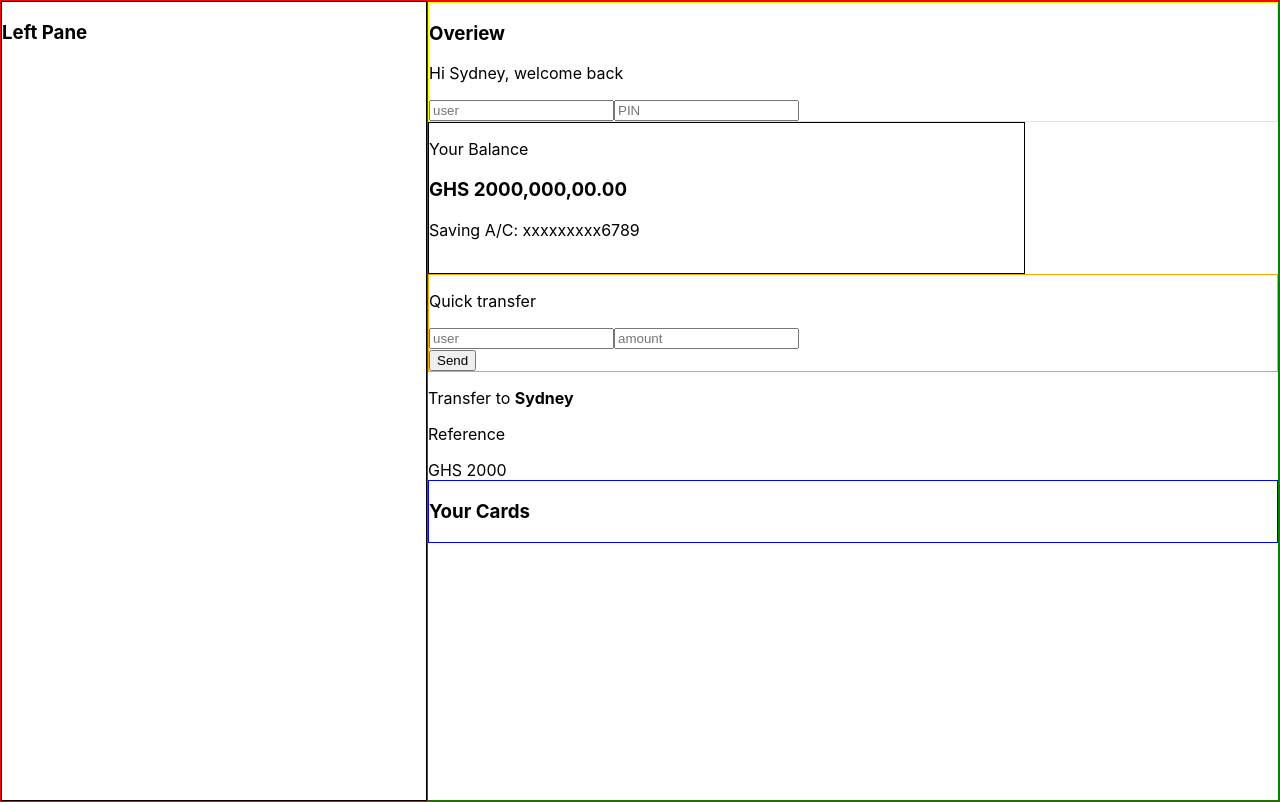
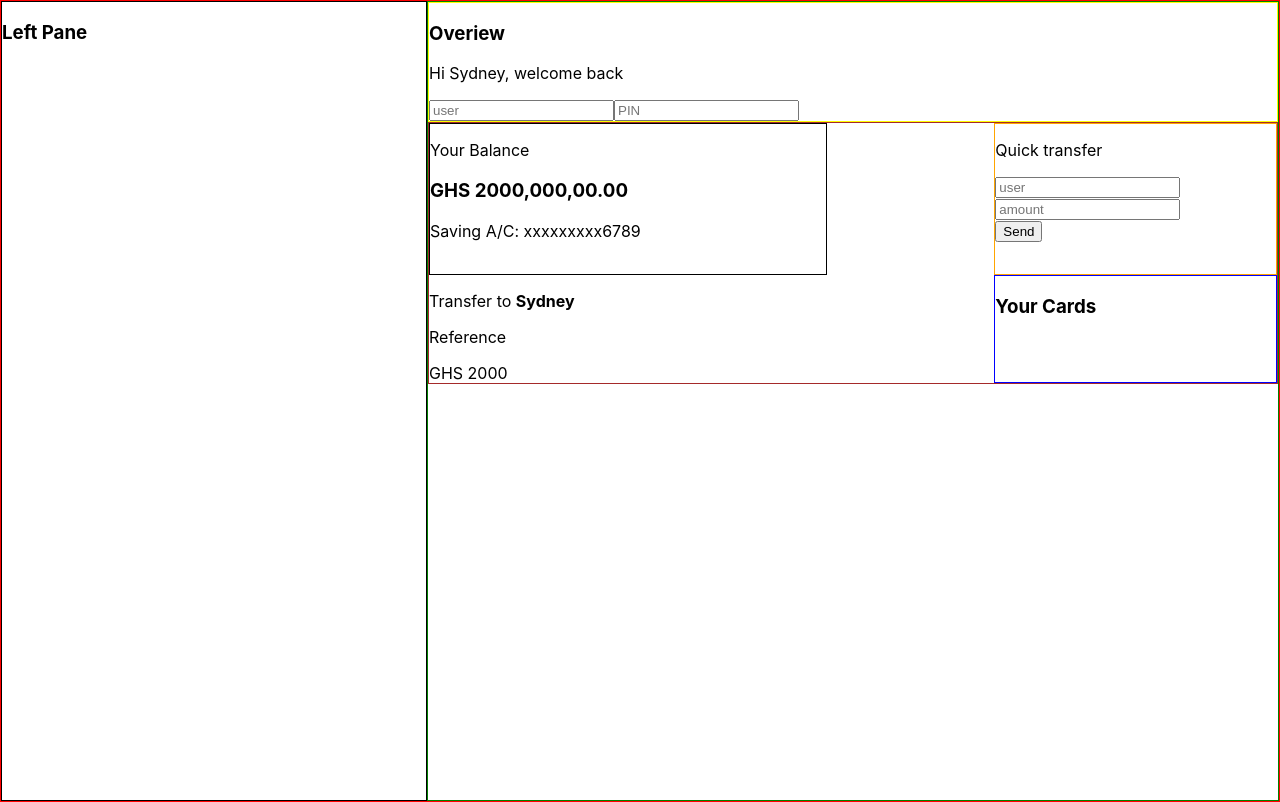
Before and after one commit to dev-sydney/FINPAY-BANKING-APP, a React (Create React App) app in the folder fin-pay/: page / in a window 1280 px wide. Built offline with nearby package versions, Linux system fonts and the light colour scheme.

Commit message:
Not so relevant files Commited

```diff
--- a/fin-pay/package.json
+++ b/fin-pay/package.json
@@ -8,7 +8,10 @@
     "@testing-library/user-event": "^12.8.3",
     "react": "^17.0.2",
     "react-dom": "^17.0.2",
+    "react-router-dom": "^6.1.1",
     "react-scripts": "4.0.3",
+    "redux-devtools-extension": "^2.13.9",
+    "redux-thunk": "^2.4.1",
     "web-vitals": "^1.1.2"
   },
   "scripts": {
--- a/fin-pay/src/components/panes/paneStyle.scss
+++ b/fin-pay/src/components/panes/paneStyle.scss
@@ -7,4 +7,10 @@
   .header_panel {
     border: 1px solid yellow;
   }
+
+  .dash_board {
+    border: 1px solid brown;
+    display: grid;
+    grid-template-columns: 2fr 1fr;
+  }
 }
```
Also changed, not shown: fin-pay/public/img/fin-pay_flowChart.png (added), 1 other file (tests, documents, lock files or other folders).
